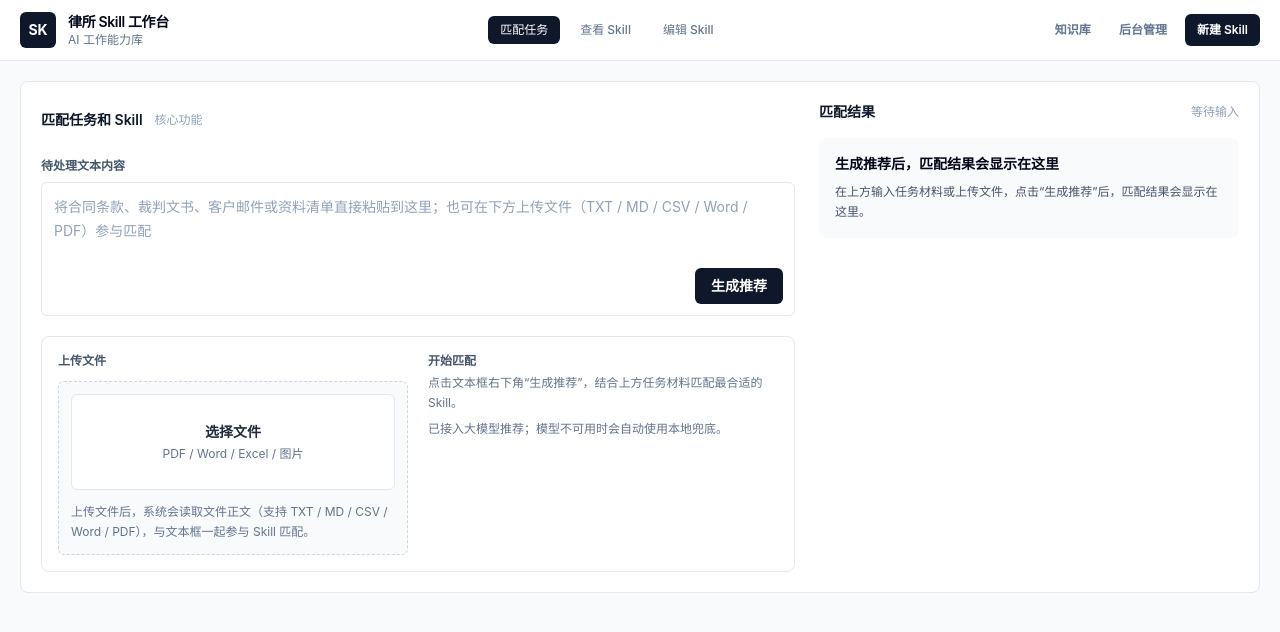
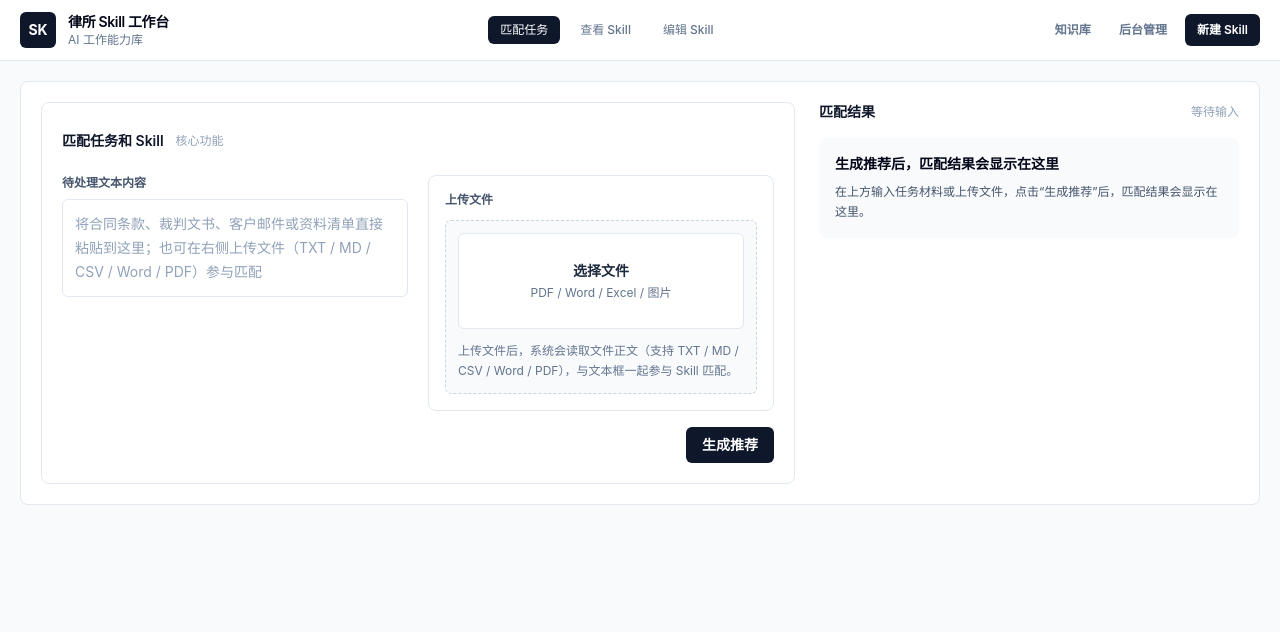
Before and after one commit to cheneywongyu/LawSkill, a Next.js app: page /skills-platform in a window 1280 px wide. Shown: the top 632 px of the page. Built offline with nearby package versions, Linux system fonts and the light colour scheme.

Commit message:
UI: 将两个模块并入同一相框，生成推荐移至相框右下角

```diff
--- a/app/skills-platform/page.tsx
+++ b/app/skills-platform/page.tsx
@@ -2784,9 +2784,10 @@ export default function SkillsPlatformPage() {
         {activeView === 'recommend' && (
           <div className="space-y-5">
             <section className="rounded-lg border border-slate-200 bg-white p-5">
-              <div className="grid items-start gap-6 lg:grid-cols-[minmax(0,1fr)_420px]">
+              <div className="grid items-start gap-6 grid-cols-[minmax(0,1fr)_420px]">
                 <div className="flex min-h-0 flex-col gap-5">
-                  <div className="flex h-9 items-center justify-between gap-3">
+                  <div className="rounded-lg border border-slate-200 bg-white p-5">
+                    <div className="mb-4 flex h-9 items-center justify-between gap-3">
                       <SectionTitle title="匹配任务和 Skill" meta="核心功能" />
                       {recommendReturnTarget && (
                         <button
@@ -2799,7 +2800,8 @@ export default function SkillsPlatformPage() {
                       )}
                     </div>
 
-                  <div className="relative flex min-h-0 flex-col">
+                    <div className="grid items-start gap-5 grid-cols-2">
+                      <div className="flex min-h-0 flex-col gap-3">
                         <label className="flex flex-col">
                           <span className="text-xs font-semibold text-slate-600">待处理文本内容</span>
                           <textarea
@@ -2807,22 +2809,13 @@ export default function SkillsPlatformPage() {
                             rows={3}
                             value={sourceText}
                             onChange={(event) => setSourceText(event.target.value)}
-                        placeholder="将合同条款、裁判文书、客户邮件或资料清单直接粘贴到这里；也可在下方上传文件（TXT / MD / CSV / Word / PDF）参与匹配"
-                        className="mt-2 w-full resize-none rounded-md border border-slate-200 p-3 pb-12 text-sm leading-6 text-slate-900 outline-none placeholder:text-slate-400 focus:border-slate-500"
+                            placeholder="将合同条款、裁判文书、客户邮件或资料清单直接粘贴到这里；也可在右侧上传文件（TXT / MD / CSV / Word / PDF）参与匹配"
+                            className="mt-2 w-full resize-none rounded-md border border-slate-200 p-3 text-sm leading-6 text-slate-900 outline-none placeholder:text-slate-400 focus:border-slate-500"
                           />
                         </label>
-                    <button
-                      onClick={() => requestModelAction('recommend', sourceText)}
-                      disabled={isAnalyzing}
-                      className="absolute bottom-3 right-3 rounded-md bg-slate-900 px-4 py-2 text-sm font-semibold text-white hover:bg-slate-700 disabled:cursor-not-allowed disabled:bg-slate-400"
-                    >
-                      {isAnalyzing ? '分析中...' : '生成推荐'}
-                    </button>
                       </div>
 
                       <div className="rounded-lg border border-slate-200 bg-white p-4">
-                    <div className="grid gap-5 sm:grid-cols-2">
-                      <div className="flex min-h-0 flex-col">
                         <p className="text-xs font-semibold text-slate-600">上传文件</p>
                         <div className="mt-3 flex flex-1 flex-col rounded-md border border-dashed border-slate-300 bg-slate-50 p-3">
                           <label className="flex h-24 cursor-pointer flex-col items-center justify-center rounded-md border border-slate-200 bg-white text-center hover:border-slate-400">
@@ -2864,13 +2857,16 @@ export default function SkillsPlatformPage() {
                           </div>
                         </div>
                       </div>
-
-                      <div className="flex min-h-0 flex-col">
-                        <p className="text-xs font-semibold text-slate-600">开始匹配</p>
-                        <p className="mt-1 text-xs leading-5 text-slate-500">点击文本框右下角“生成推荐”，结合上方任务材料匹配最合适的 Skill。</p>
-                        <p className="mt-2 text-xs text-slate-500">已接入大模型推荐；模型不可用时会自动使用本地兜底。</p>
-                        {recommendationError && <p className="mt-3 rounded-md bg-rose-50 px-3 py-2 text-sm text-rose-700">{recommendationError}</p>}
-                      </div>
+                    </div>
+
+                    <div className="mt-4 flex justify-end">
+                      <button
+                        onClick={() => requestModelAction('recommend', sourceText)}
+                        disabled={isAnalyzing}
+                        className="rounded-md bg-slate-900 px-4 py-2 text-sm font-semibold text-white hover:bg-slate-700 disabled:cursor-not-allowed disabled:bg-slate-400"
+                      >
+                        {isAnalyzing ? '分析中...' : '生成推荐'}
+                      </button>
                     </div>
                   </div>
                 </div>
```
Lines whose indentation alone changed are shown as unchanged.
